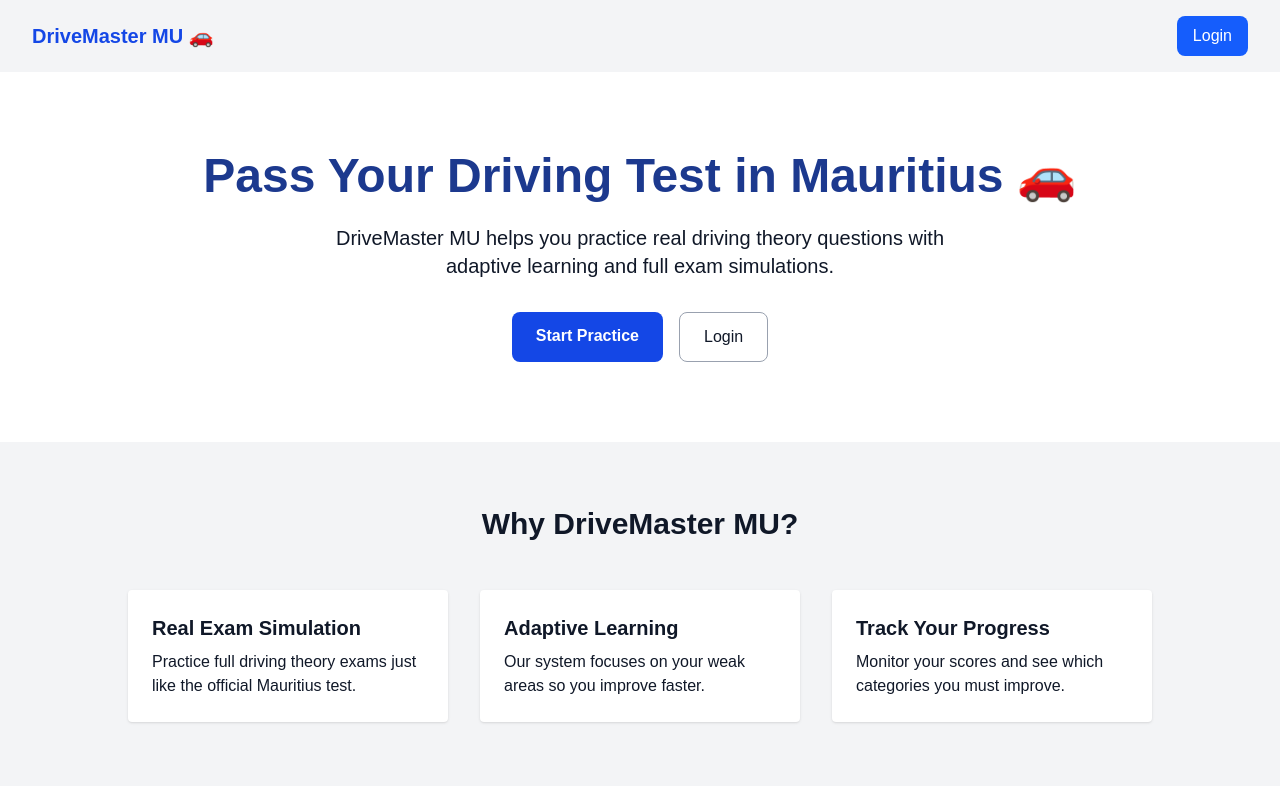
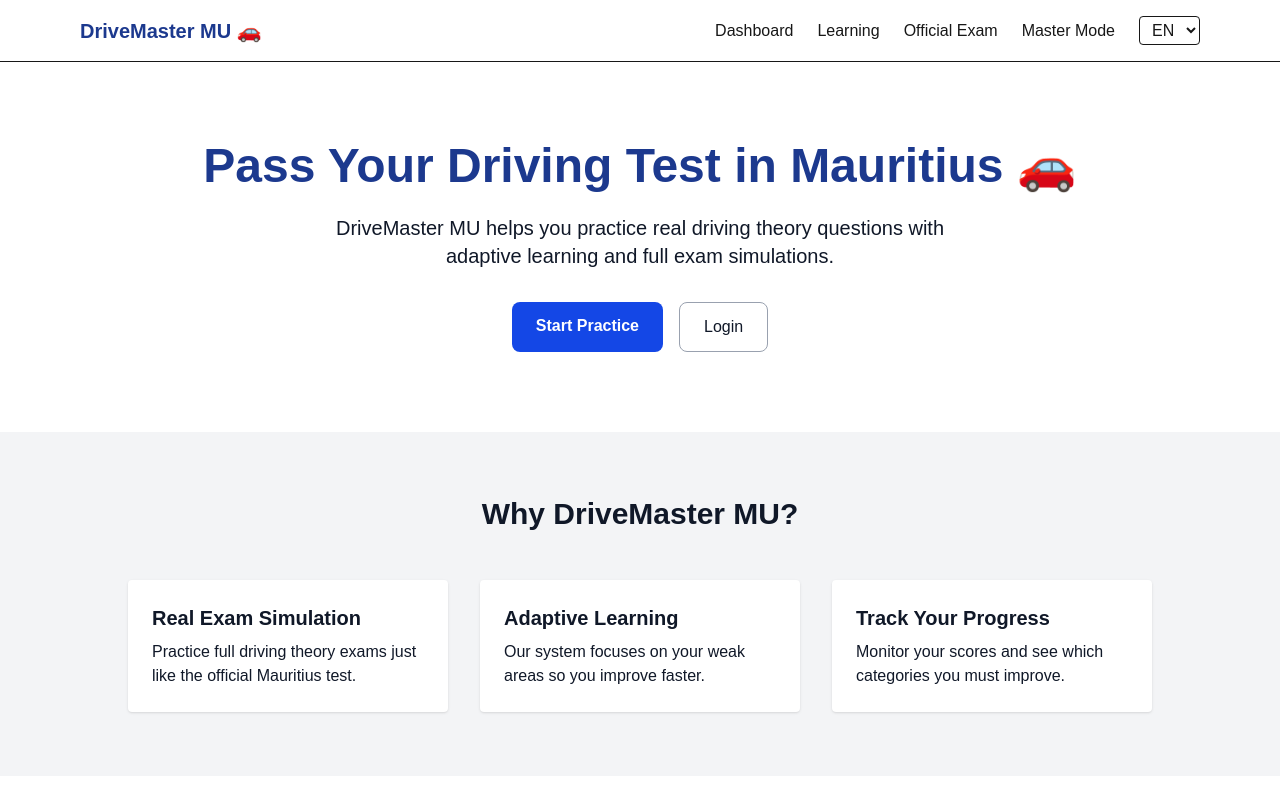
Before and after one commit to Jerome185/drivemaster-mu, a Next.js app: page / in a window 1280 px wide. Shown: the top 800 px of the page. Built offline with nearby package versions, Linux system fonts and the light colour scheme; no server answers.

Commit message:
fix cookies async for nextjs build

```diff
--- a/app/layout.tsx
+++ b/app/layout.tsx
@@ -1,17 +1,27 @@
 import "./globals.css"
 import Header from "@/components/Header"
+import Navbar from "@/components/Navbar"
 
 export default function RootLayout({
 children,
 }: {
 children: React.ReactNode
 }) {
+
 return (
+
 <html lang="en">
+
 <body>
-        <Header />
+
+<Navbar />
+
 {children}
+
 </body>
+
 </html>
+
 )
+
 }
--- a/app/learning/page.tsx
+++ b/app/learning/page.tsx
@@ -11,14 +11,65 @@ process.env.NEXT_PUBLIC_SUPABASE_ANON_KEY!
 export default function LearningPage() {
 
 const [lang, setLang] = useState("EN")
-const [category, setCategory] = useState("Signalisation")
+const [categories, setCategories] = useState<any[]>([])
+const [category, setCategory] = useState("")
 
 const [question, setQuestion] = useState<any>(null)
 const [selected, setSelected] = useState<string | null>(null)
 const [showResult, setShowResult] = useState(false)
 const [loading, setLoading] = useState(false)
 
+
+// LOAD LANGUAGE FROM NAVBAR
+
+useEffect(()=>{
+
+const savedLang = localStorage.getItem("lang")
+
+if(savedLang){
+setLang(savedLang)
+}
+
+const handleLangChange = (e:any)=>{
+setLang(e.detail)
+}
+
+window.addEventListener("languageChange", handleLangChange)
+
+return ()=>{
+window.removeEventListener("languageChange", handleLangChange)
+}
+
+},[])
+
+
+// LOAD CATEGORIES
+
+const loadCategories = async () => {
+
+const { data } = await supabase.rpc(
+"get_categories_by_language",
+{ lang }
+)
+
+if(data){
+
+setCategories(data)
+
+if(data.length > 0){
+setCategory(data[0].name)
+}
+
+}
+
+}
+
+
+// LOAD QUESTION
+
 const loadQuestion = async () => {
+
+if(!category) return
 
 setLoading(true)
 
@@ -42,9 +93,22 @@ setLoading(false)
 
 }
 
+
+// LOAD CATEGORIES WHEN LANGUAGE CHANGES
+
+useEffect(()=>{
+loadCategories()
+},[lang])
+
+
+// LOAD QUESTION WHEN CATEGORY CHANGES
+
 useEffect(()=>{
 loadQuestion()
-},[lang])
+},[category])
+
+
+// HANDLE ANSWER
 
 const handleSelect = (option: string) => {
 
@@ -54,6 +118,9 @@ setSelected(option)
 setShowResult(true)
 
 }
+
+
+// BUTTON STYLE
 
 const getButtonStyle = (letter:string) => {
 
@@ -69,6 +136,9 @@ return "border opacity-50"
 
 }
 
+
+// UI
+
 return (
 
 <div className="max-w-xl mx-auto p-8">
@@ -77,20 +147,10 @@ return (
 Learning Mode 🧠
 </h1>
 
-{/* LANGUAGE + CATEGORY */}
+
+{/* CATEGORY SELECTOR */}
 
 <div className="flex gap-3 mb-6">
-
-<select
-className="border p-2 rounded"
-value={lang}
-onChange={(e)=>setLang(e.target.value)}
->
-
-<option value="EN">English</option>
-<option value="FR">Français</option>
-
-</select>
 
 <select
 className="border p-2 rounded"
@@ -98,10 +158,11 @@ value={category}
 onChange={(e)=>setCategory(e.target.value)}
 >
 
-<option>Signalisation</option>
-<option>Priorités</option>
-<option>Ronds-points</option>
-<option>Sécurité routière</option>
+{categories.map((c)=>(
+<option key={c.id} value={c.name}>
+{c.name}
+</option>
+))}
 
 </select>
 
@@ -116,6 +177,7 @@ New Question
 
 </div>
 
+
 {/* LOADING */}
 
 {loading && (
@@ -125,6 +187,7 @@ Loading question...
 </p>
 
 )}
+
 
 {/* QUESTION */}
 
--- /dev/null
+++ b/components/Navbar.tsx
@@ -0,0 +1,79 @@
+"use client"
+
+import Link from "next/link"
+import { useState, useEffect } from "react"
+
+export default function Navbar() {
+
+const [lang, setLang] = useState("EN")
+
+useEffect(() => {
+const savedLang = localStorage.getItem("lang")
+if (savedLang) setLang(savedLang)
+}, [])
+
+const changeLanguage = (newLang:string) => {
+
+setLang(newLang)
+localStorage.setItem("lang", newLang)
+
+window.dispatchEvent(
+new CustomEvent("languageChange", { detail: newLang })
+)
+
+}
+
+return (
+
+<nav className="w-full bg-white border-b shadow-sm">
+
+<div className="max-w-6xl mx-auto flex justify-between items-center p-4">
+
+{/* LOGO */}
+
+<Link href="/app" className="font-bold text-xl text-blue-900">
+DriveMaster MU 🚗
+</Link>
+
+{/* NAV LINKS */}
+
+<div className="flex items-center gap-6">
+
+<Link href="/dashboard">
+Dashboard
+</Link>
+
+<Link href="/learning">
+Learning
+</Link>
+
+<Link href="/official">
+Official Exam
+</Link>
+
+<Link href="/master">
+Master Mode
+</Link>
+
+{/* LANGUAGE SWITCH */}
+
+<select
+value={lang}
+onChange={(e)=>changeLanguage(e.target.value)}
+className="border rounded px-2 py-1"
+>
+
+<option value="EN">EN</option>
+<option value="FR">FR</option>
+
+</select>
+
+</div>
+
+</div>
+
+</nav>
+
+)
+
+}
```
Lines whose indentation alone changed are shown as unchanged.
